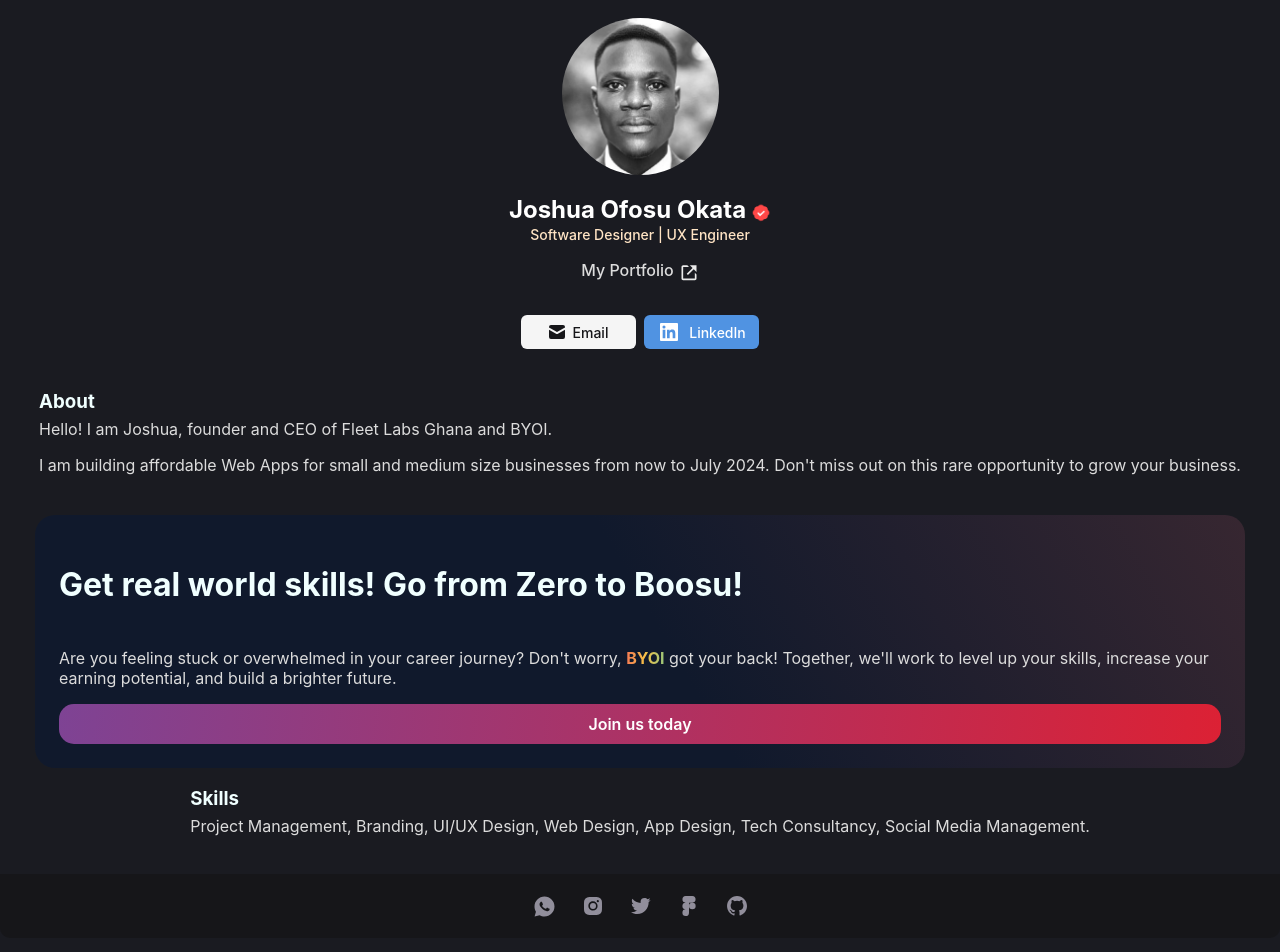
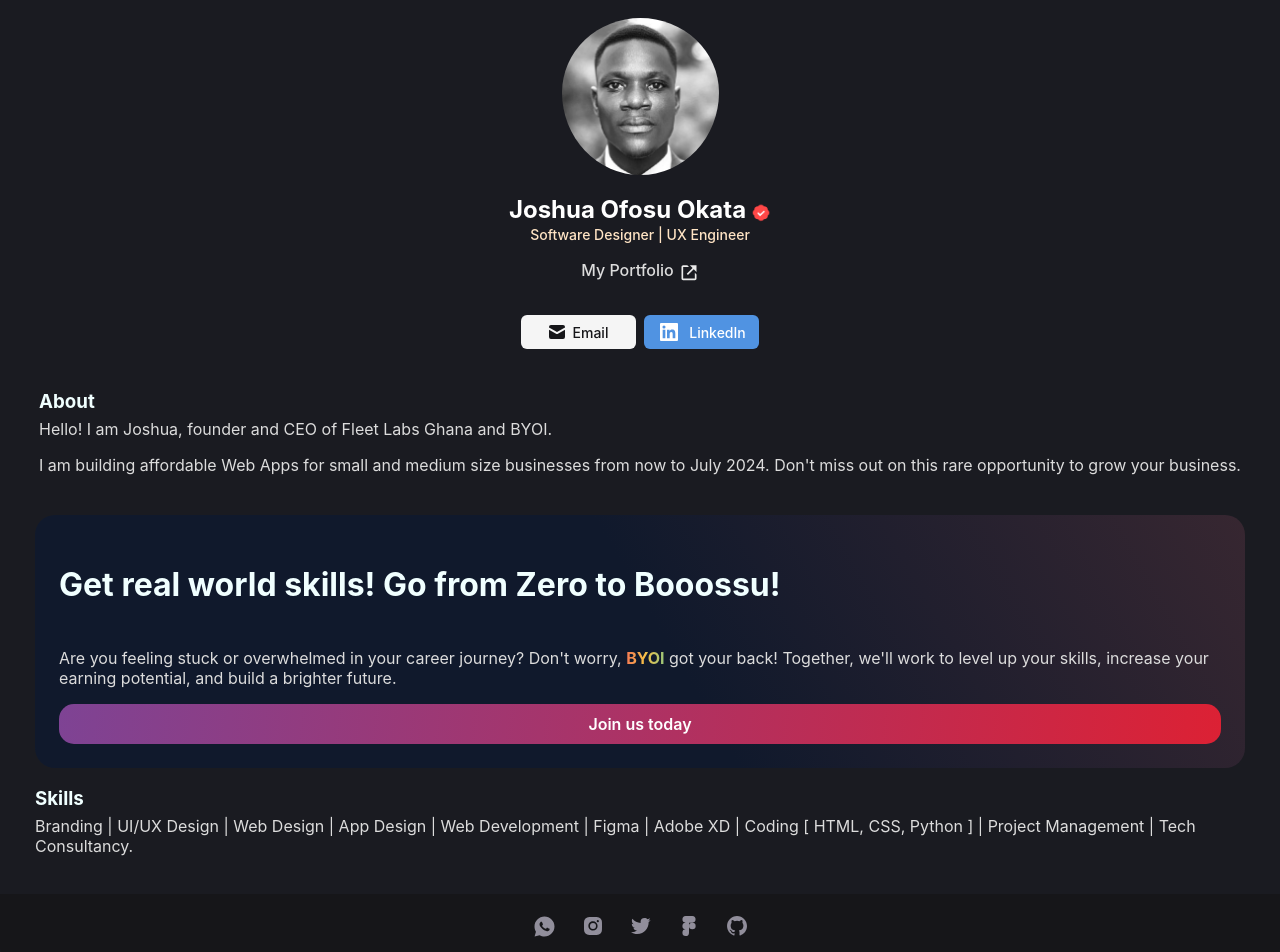
Before and after one commit to joeokat/Portfolio2.0, a React (Create React App) app: page / in a window 1280 px wide. Shown: the top 952 px of the page. Built offline with nearby package versions, Linux system fonts and the light colour scheme.

Commit message:
Update Info.jsx

```diff
--- a/src/components/Info.jsx
+++ b/src/components/Info.jsx
@@ -14,14 +14,14 @@ export default function Info() {
       </div>
 
       <div className="card">
-        <h2>Get real world skills! Go from Zero to Boosu!</h2>
+        <h2>Get real world skills! Go from Zero to Booossu!</h2>
         <p className="b--ads">Are you feeling stuck or overwhelmed in your career journey? Don't worry, <span>BYOI</span> got your back! Together, we'll work to level up your skills, increase your earning potential, and build a brighter future.</p>
         <a className="join--button" href="https://wa.me/233261430256" rel="noreferrer" target="_blank">Join us today</a>
       </div>
 
       <div className="my--skills">
          <h3>Skills</h3>
-         <p>Project Management, Branding, UI/UX Design, Web Design, App Design, Tech Consultancy, Social Media Management.</p>
+         <p>Branding | UI/UX Design | Web Design | App Design | Web Development | Figma | Adobe XD | Coding [ HTML, CSS, Python ] | Project Management | Tech Consultancy.</p>
       </div>
     </div>
   );
```
